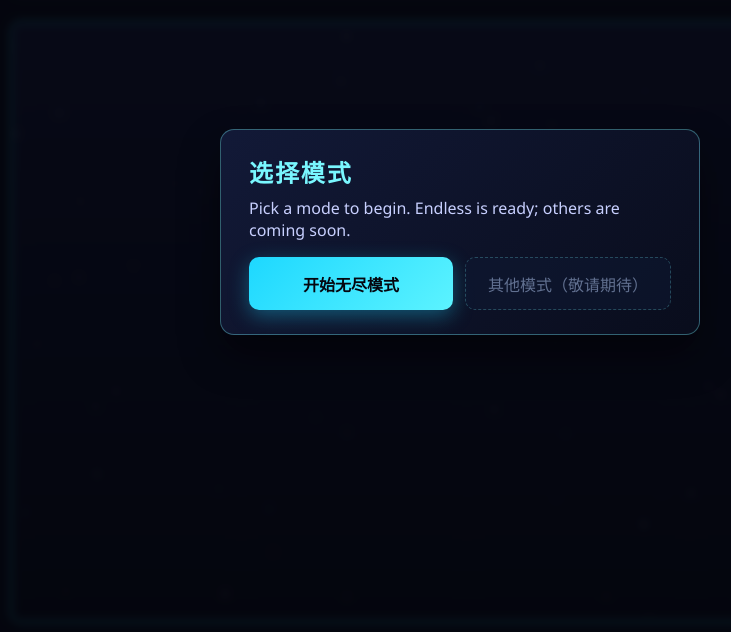
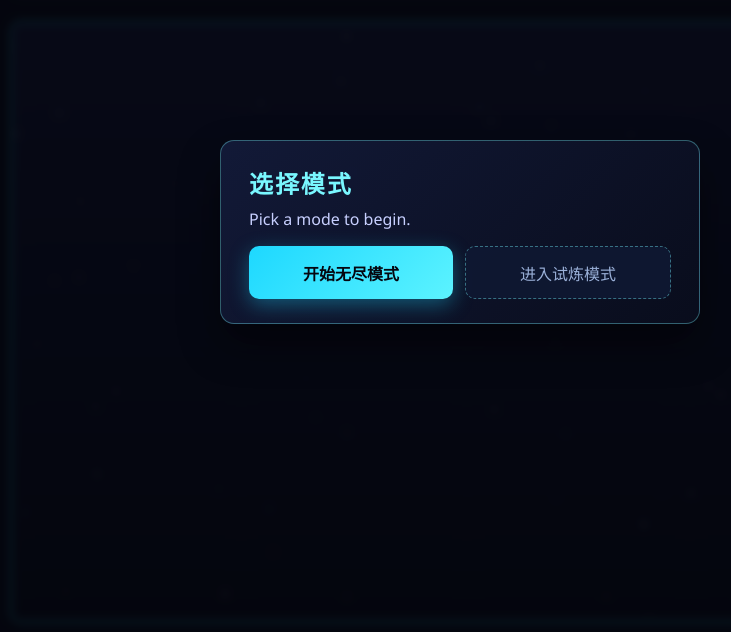
Before and after one commit to Hua-CiShu/pygame, a plain HTML site: page index.html in a window 1280 px wide. Shown: the part 168-800 px from the top of the page, without its empty margins (180-911 px from the left). Drawn offline with Linux system fonts and the light colour scheme; animation ran at ten frames a second.

Commit message:
Update index.html

```diff
--- a/index.html
+++ b/index.html
@@ -34,10 +34,10 @@
     <div id="menu-overlay" class="menu-overlay">
       <div class="menu-card">
         <h2>选择模式</h2>
-        <p class="menu-subtitle">Pick a mode to begin. Endless is ready; others are coming soon.</p>
+        <p class="menu-subtitle">Pick a mode to begin.</p>
         <div class="menu-actions">
           <button id="btn-start-endless" class="primary">开始无尽模式</button>
-          <button class="ghost" disabled>其他模式（敬请期待）</button>
+          <button id="btn-start-rogue" class="ghost">进入试炼模式</button>
         </div>
       </div>
     </div>
```
